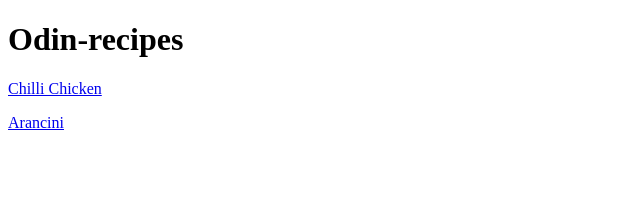
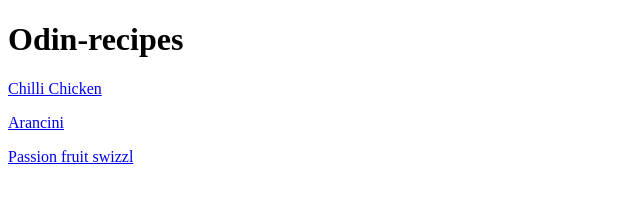
Before and after one commit to veen-git/Recipes, a plain HTML site: page index.html in a window 1280 px wide. Shown: the whole page, without its empty margins (0-640 px from the left). Drawn offline with Linux system fonts and the light colour scheme.

Commit message:
Link passion fruit swizzle recipe
add path to passion fruit swizzle recipe to
index.html homepage

```diff
--- a/index.html
+++ b/index.html
@@ -9,5 +9,6 @@
     <h1>Odin-recipes</h1>
     <a href="./recipes-project/chilli-chicken.html">Chilli Chicken</a>
     <p><a href="./recipes-project/arancini.html">Arancini</a></p>
+    <p><a href="./recipes-project/passion-fruit-swizzle.html">Passion fruit swizzl</a></p>
 </body>
 </html>
```
